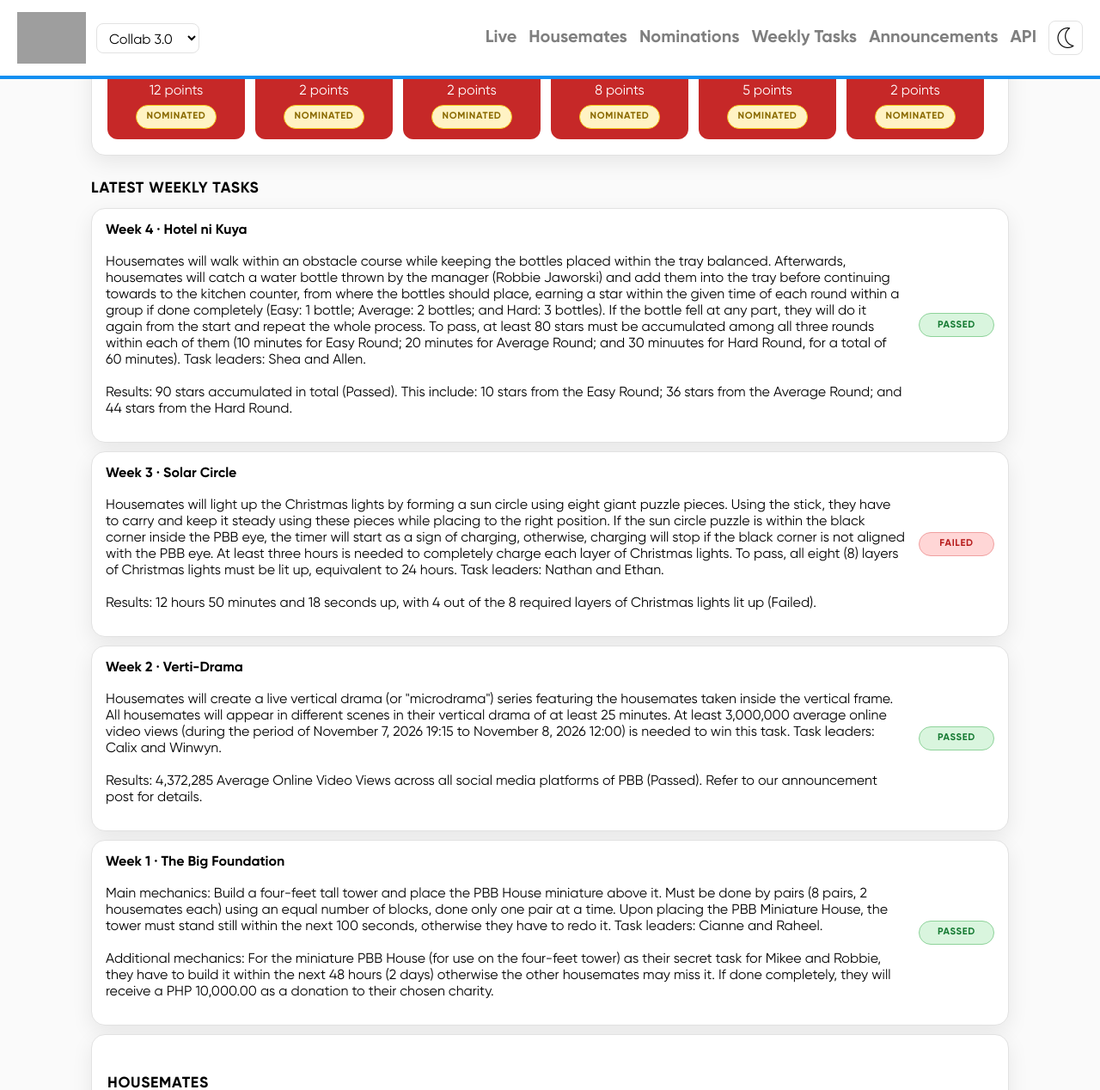
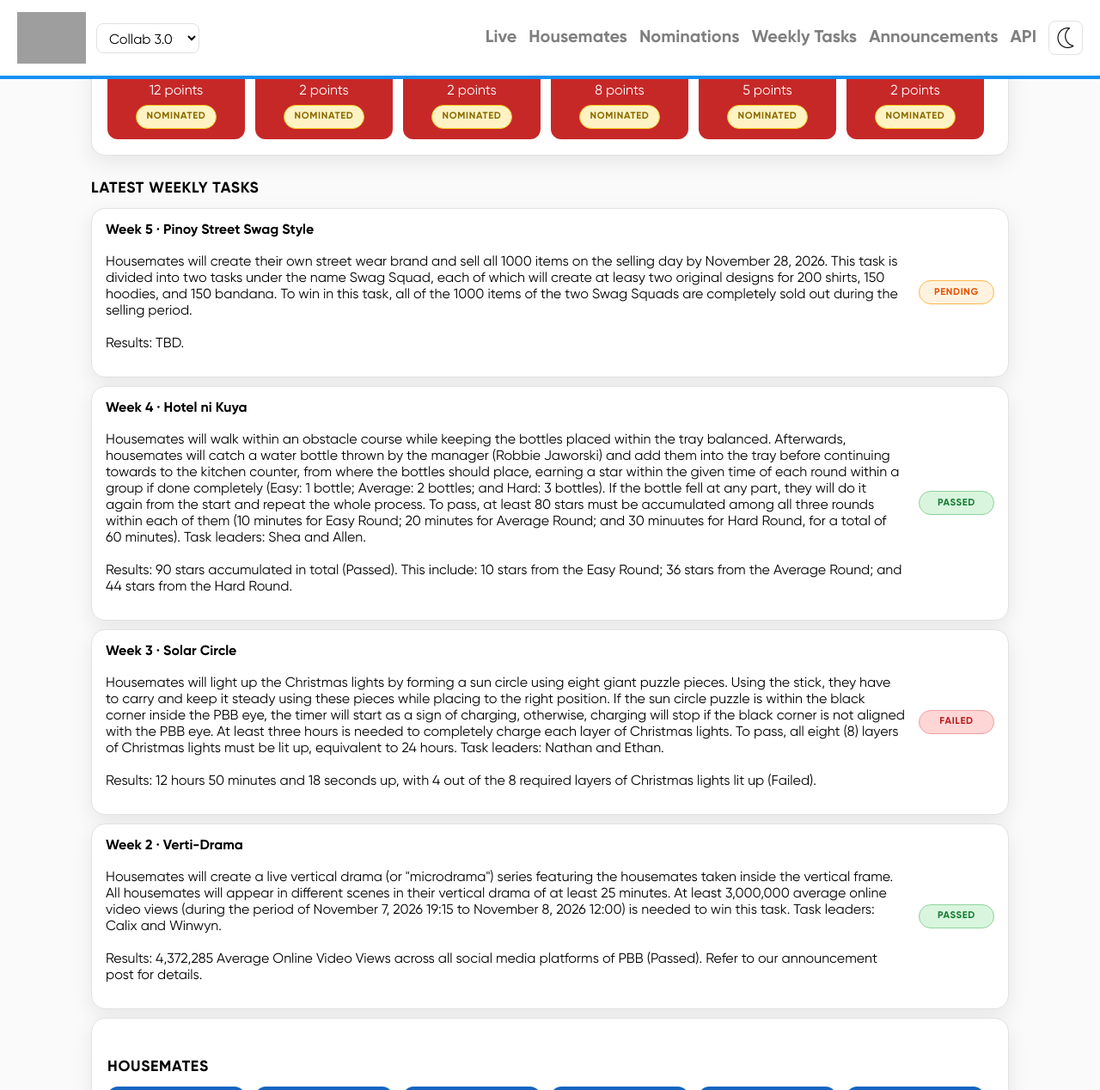
Before and after one commit to drpsphca/PHCASite-PBBUpdates, a Jekyll site: the page built from seasons/collab3/index.md, in a window 1280 px wide and 1400 px high, scrolled down 772 px, cut to the strip 0-1268 px from the top of the window. Shown: the whole strip at 86% size. Built offline with Jekyll 4.4.1, drawn with Linux system fonts in a browser that asks for light colours; some of the changed text lies outside the part shown; grey boxes are pictures that could not be loaded.

Commit message:
20261125-01

```diff
--- a/_data/seasons/collab3/season.yml
+++ b/_data/seasons/collab3/season.yml
@@ -3,12 +3,12 @@ title: "Pinoy Big Brother: Collab 3.0"
 short_title: "PBB Collab 3.0"
 premiere: "2026-10-24"
 # finale: "null"
-days: 32
+days: 33
 status: live          # live | eviction_open | ended
 voting_open: false
 current_week: 5
-current_day: 32
-updated_at: "2026-11-24T02:30:00+08:00"
+current_day: 33
+updated_at: "2026-11-25T02:30:00+08:00"
 # winner: tbd
 hosts:
 - Bianca Gonzalez
--- a/_data/seasons/collab3/weekly_tasks.yml
+++ b/_data/seasons/collab3/weekly_tasks.yml
@@ -34,3 +34,12 @@
 
     Results: 90 stars accumulated in total (Passed). This include: 10 stars from the Easy Round; 36 stars from the Average Round; and 44 stars from the Hard Round.
   status: passed
+- week: 5
+  day: 32
+  date: "2026-11-24"
+  title: "Pinoy Street Swag Style"
+  summary: |
+    Housemates will create their own street wear brand and sell all 1000 items on the selling day by November 28, 2026. This task is divided into two tasks under the name Swag Squad, each of which will create at leasy two original designs for 200 shirts, 150 hoodies, and 150 bandana. To win in this task, all of the 1000 items of the two Swag Squads are completely sold out during the selling period.
+
+    Results: TBD.
+  status: pending
```
